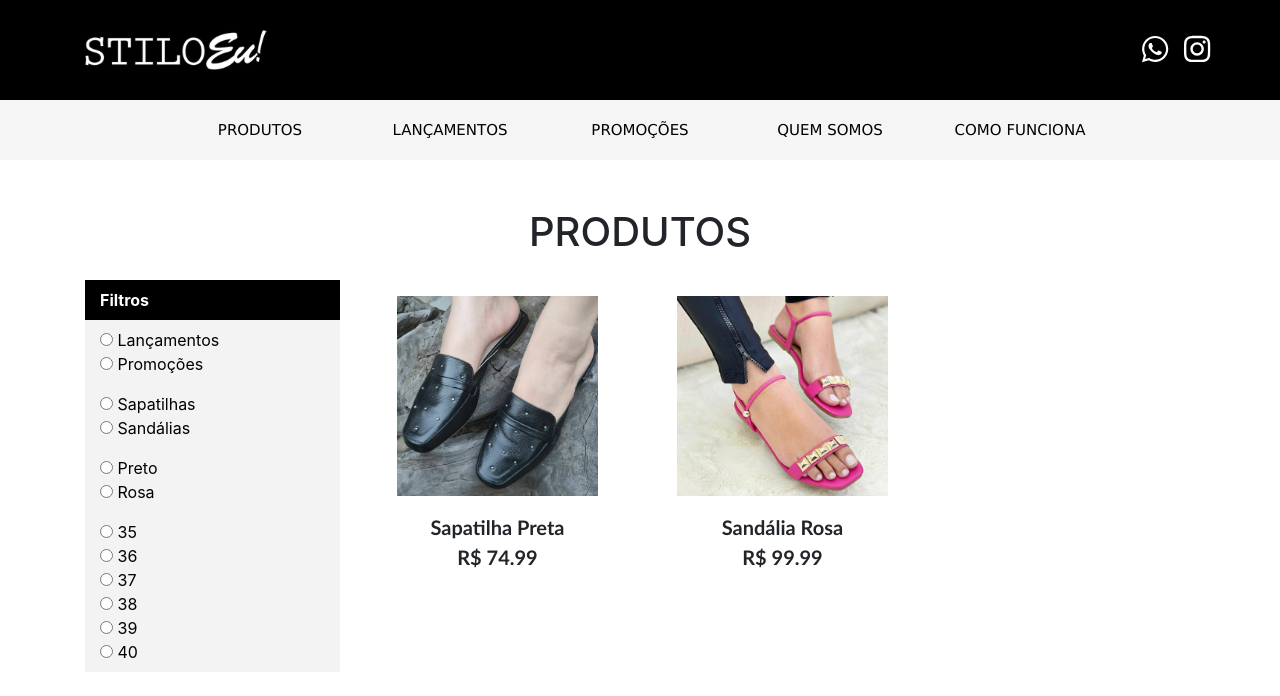
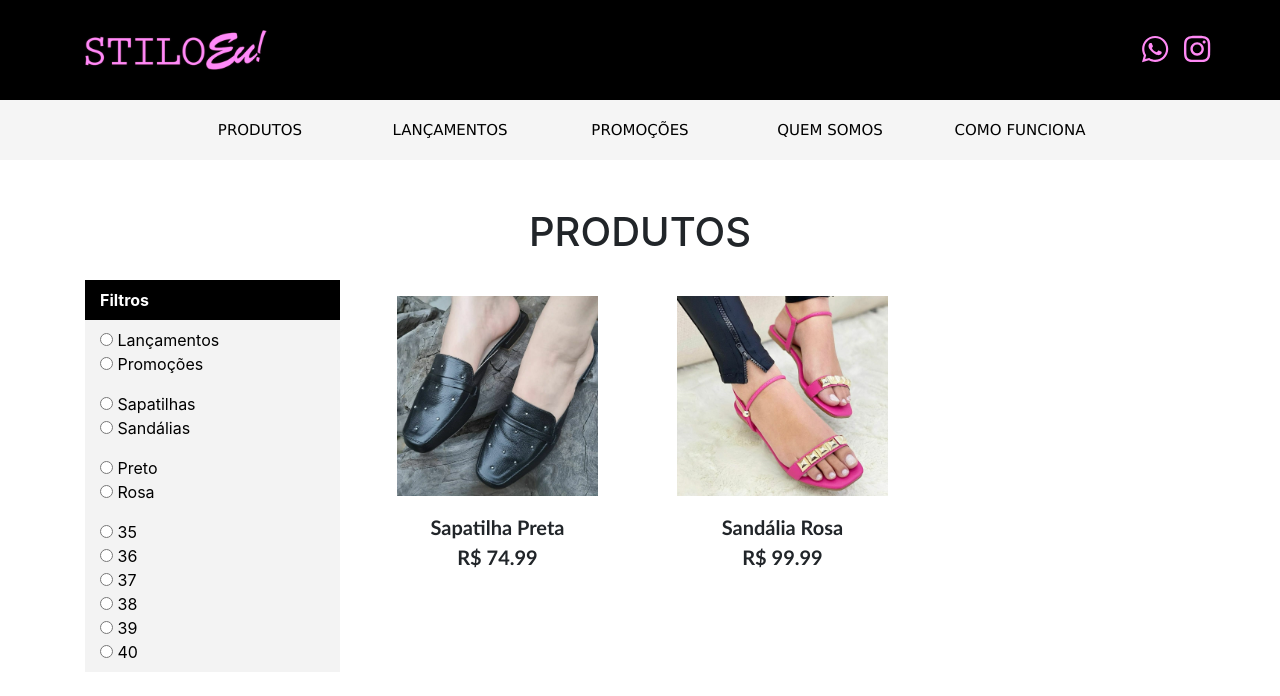
Before and after one commit to ph-honorato/stiloeu-frontend, an Angular app: page / in a window 1280 px wide. Shown: the top 696 px of the page. Built offline with nearby package versions, Linux system fonts and the light colour scheme.

Commit message:
Logo Rosa

```diff
--- a/src/app/app.component.css
+++ b/src/app/app.component.css
@@ -11,16 +11,16 @@
 }
 
 .superior-icone {
-    color: white;
+    color: #ff89f5;
     font-size: 30px;
     cursor: pointer;
 }
 
-/* .superior-icone:hover {
-    font-size: 35px;
+.superior-icone:hover {
+    color: white;
     transition-timing-function: ease-in-out;
     transition-duration: 0.3s;
-} */
+}
 
 /* .superior-legenda {
     color: white;
--- a/src/app/app.component.html
+++ b/src/app/app.component.html
@@ -13,19 +13,13 @@
       <div class="row align-items-center" style="height: 100%;">
 
         <div class="col-10">
-          <img src="../assets/logo.png" class="logo" (click)="abrirProdutos()">
+          <img src="../assets/logo_rosa.png" class="logo" (click)="abrirProdutos()">
         </div>
 
-        <div class="col-2 text-right p-0" (click)="abrirWhatsapp()">
-          <fa-icon class="superior-icone mr-3" [icon]="faWhatsapp"></fa-icon>
-          <fa-icon class="superior-icone" [icon]="faInstagram"></fa-icon>
-          <!-- <p class="superior-legenda">NOSSO WHATSAPP</p> -->
+        <div class="col-2 text-right p-0">
+          <fa-icon class="superior-icone mr-3" [icon]="faWhatsapp" (click)="abrirWhatsapp()"></fa-icon>
+          <fa-icon class="superior-icone" [icon]="faInstagram" (click)="abrirInstagram()"></fa-icon>
         </div>
-
-        <!-- <div class="col-1 text-center p-0">
-          <fa-icon class="superior-icone" [icon]="faInstagram"></fa-icon>
-          <p class="superior-legenda">NOSSO INSTAGRAM</p>
-        </div> -->
 
       </div>
 
```
Also changed, not shown: src/assets/logo_rosa.png (added).
